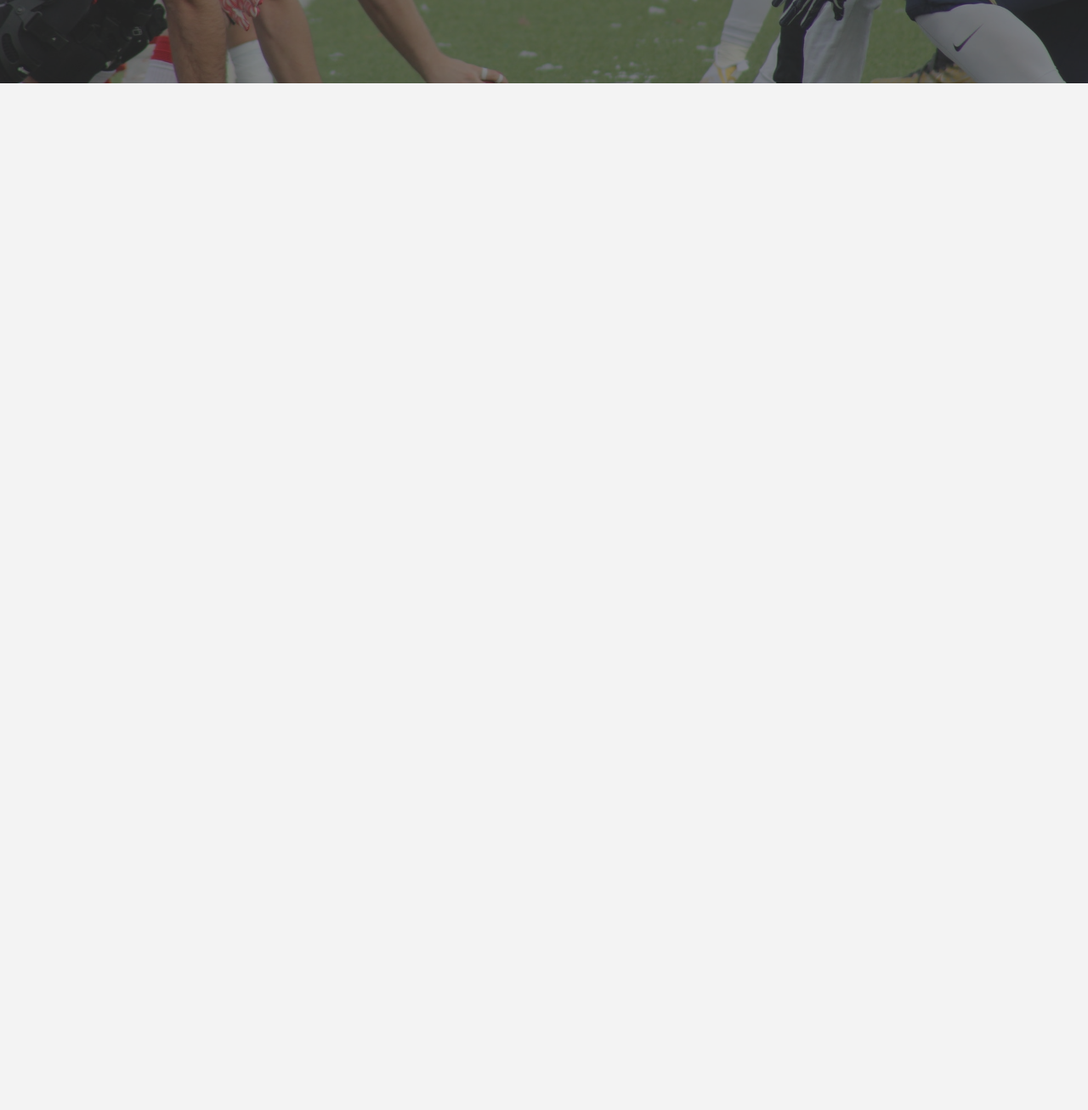
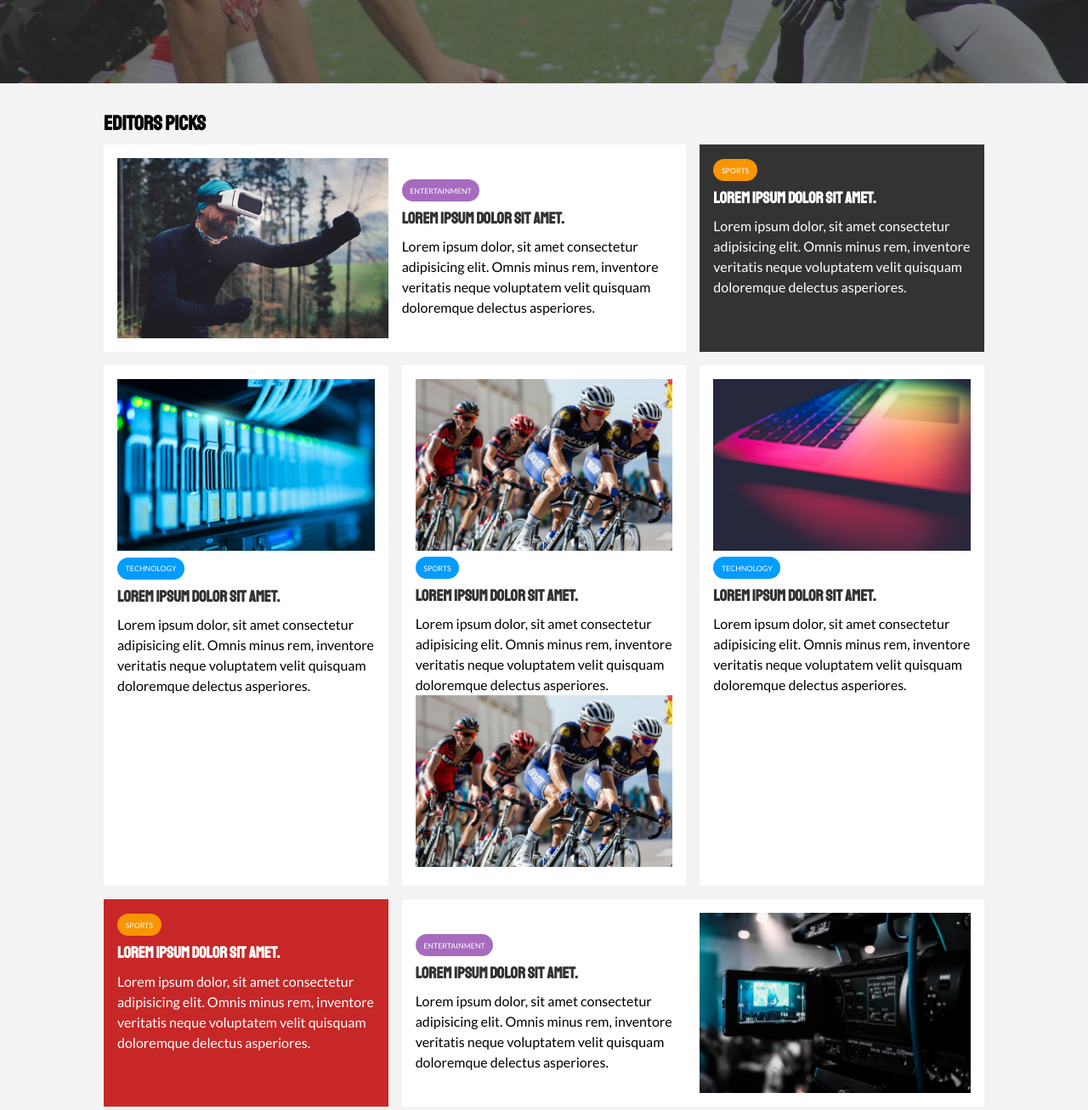
Before and after one commit to Franencabo/NewGridWebsite, a plain HTML site: page index.html in a window 1280 px wide. Shown: the part 440-1746 px from the top of the page at 85% size. Before the commit the page ends 800 px from the top, so only its background shows below. Drawn offline with Linux system fonts and the light colour scheme.

Commit message:
Home Article Grids

```diff
--- a/css/style.css
+++ b/css/style.css
@@ -94,6 +94,40 @@ h1, h2, h3, h4, h5, h6 {
     width: 100%;
     text-align: center;
 }
+.card{
+    background: #fff;
+    padding: 1rem;
+}
+
+.bg-dark{
+    background: var(--dark-color);
+    color: #fff;
+}
+.bg-primary{
+    background: var(--primary-color);
+    color: #fff;
+}
+.bg-secondary{
+    background: var(--secondary-color);
+    color: #fff;
+}
+
+.clr-white{
+    color: white !important;
+}
+
+.p-1{ padding: 1.5rem }
+.p-2{ padding: 2rem }
+.p-3{ padding: 3rem }
+
+
+.py-1{ padding: 1.5rem 0 }
+.py-2{ padding: 2rem 0 }
+.py-3{ padding: 3rem 0 }
+
+
+
+
 
 /* Navigation */
 #main-nav {
@@ -174,3 +208,23 @@ h1, h2, h3, h4, h5, h6 {
 #showcase .showcase-content p {
     margin-bottom: 1rem;
 }
+
+/* Home Articles */
+#home-articles .articles-container {
+    display: grid;
+    grid-template-columns: repeat(3, 1fr);
+    grid-gap: 1rem;
+}
+
+#home-articles .articles-container > *:first-child ,
+#home-articles .articles-container > *:last-child {
+    display: grid;
+    grid-template-columns: repeat(2, 1fr);
+    grid-gap: 1rem;
+    align-items: center;
+    grid-column: 1/ span 2;
+}
+
+#home-articles .articles-container > *:last-child{
+    grid-column: 2 / span 2;
+}
--- a/index.html
+++ b/index.html
@@ -1,18 +1,21 @@
 <!DOCTYPE html>
 <html lang="en">
+
 <head>
     <meta charset="UTF-8">
     <meta http-equiv="X-UA-Compatible" content="IE=edge">
     <meta name="viewport" content="width=device-width, initial-scale=1.0">
-    <link rel="stylesheet" href="https://use.fontawesome.com/releases/v5.15.4/css/all.css" integrity="sha384-DyZ88mC6Up2uqS4h/KRgHuoeGwBcD4Ng9SiP4dIRy0EXTlnuz47vAwmeGwVChigm" crossorigin="anonymous">
+    <link rel="stylesheet" href="https://use.fontawesome.com/releases/v5.15.4/css/all.css"
+        integrity="sha384-DyZ88mC6Up2uqS4h/KRgHuoeGwBcD4Ng9SiP4dIRy0EXTlnuz47vAwmeGwVChigm" crossorigin="anonymous">
     <link rel="preconnect" href="https://fonts.googleapis.com">
-<link rel="preconnect" href="https://fonts.gstatic.com" crossorigin>
-<link href="https://fonts.googleapis.com/css2?family=Lato&family=Staatliches&display=swap" rel="stylesheet">
+    <link rel="preconnect" href="https://fonts.gstatic.com" crossorigin>
+    <link href="https://fonts.googleapis.com/css2?family=Lato&family=Staatliches&display=swap" rel="stylesheet">
     <link rel="stylesheet" href="css/style.css">
     <link rel="stylesheet" media="screen and (max-width: 768px)" href="css/mobile.css">
     <link rel="shortcut icon" type="image/x-icon" href="favicon.ico">
     <title>NewsGrid | Latest News</title>
 </head>
+
 <body>
     <nav id="main-nav">
         <div class="container">
@@ -38,11 +41,100 @@
                 <div class="showcase-content">
                     <div class="category category-sports">Sports</div>
                     <h1>Some Sports Article</h1>
-                    <p>Lorem ipsum, dolor sit amet consectetur adipisicing elit. Nam vitae accusantium dolores, pariatur eum ullam fugit natus, sed voluptatibus quia, sint adipisci eaque consectetur distinctio dolor nostrum quasi dolore rem?</p>
+                    <p>Lorem ipsum, dolor sit amet consectetur adipisicing elit. Nam vitae accusantium dolores, pariatur
+                        eum ullam fugit natus, sed voluptatibus quia, sint adipisci eaque consectetur distinctio dolor
+                        nostrum quasi dolore rem?</p>
                     <a href="article.html" class="btn btn-primary">Read More</a>
                 </div>
             </div>
         </div>
     </header>
+
+
+    <!-- Home Articles -->
+    <section id="home-articles" class="py-2">
+        <div class="container">
+            <h2>Editors Picks</h2>
+            <div class="articles-container">
+                <article class="card">
+                    <img src="/image/articles/ent1.jpg" alt="">
+                    <div>
+                        <div class="category category-ent">Entertainment</div>
+                        <h3>
+                            <a href="article.html">Lorem ipsum dolor sit amet.</a>
+                        </h3>
+                        <p>Lorem ipsum dolor, sit amet consectetur adipisicing elit. Omnis minus rem, inventore
+                            veritatis neque voluptatem velit quisquam doloremque delectus asperiores.</p>
+                    </div>
+                </article>
+                <article class="card bg-dark">
+                    <div>
+                        <div class="category category-sports">Sports</div>
+                        <h3 class="clr-white">
+                            <a  class="clr-white" href="article.html">Lorem ipsum dolor sit amet.</a>
+                        </h3>
+                        <p>Lorem ipsum dolor, sit amet consectetur adipisicing elit. Omnis minus rem, inventore
+                            veritatis neque voluptatem velit quisquam doloremque delectus asperiores.</p>
+                    </div>
+                </article>
+                <article class="card">
+                    <img src="/image/articles/tech1.jpg" alt="">
+                    <div>
+                        <div class="category category-tech">Technology</div>
+                        <h3>
+                            <a href="article.html">Lorem ipsum dolor sit amet.</a>
+                        </h3>
+                        <p>Lorem ipsum dolor, sit amet consectetur adipisicing elit. Omnis minus rem, inventore
+                            veritatis neque voluptatem velit quisquam doloremque delectus asperiores.</p>
+                    </div>
+                </article>
+                <article class="card">
+                    <img src="/image/articles/sports1.jpg" alt="">
+                    <div>
+                        <div class="category category-tech">Sports</div>
+                        <h3>
+                            <a href="article.html">Lorem ipsum dolor sit amet.</a>
+                        </h3>
+                        <p>Lorem ipsum dolor, sit amet consectetur adipisicing elit. Omnis minus rem, inventore
+                            veritatis neque voluptatem velit quisquam doloremque delectus asperiores.</p>
+                        <img src="/image/articles/sports1.jpg" alt="">
+                    </div>
+                </article>
+                <article class="card">
+                    <img src="/image/articles/tech2.jpg" alt="">
+                    <div>
+                        <div class="category category-tech">Technology</div>
+                        <h3>
+                            <a href="article.html">Lorem ipsum dolor sit amet.</a>
+                        </h3>
+                        <p>Lorem ipsum dolor, sit amet consectetur adipisicing elit. Omnis minus rem, inventore
+                            veritatis neque voluptatem velit quisquam doloremque delectus asperiores.</p>
+                    </div>
+                </article>
+                <article class="card bg-primary">
+                    <div>
+                        <div class="category category-sports">Sports</div>
+                        <h3>
+                            <a class="clr-white" href="article.html">Lorem ipsum dolor sit amet.</a>
+                        </h3>
+                        <p>Lorem ipsum dolor, sit amet consectetur adipisicing elit. Omnis minus rem, inventore
+                            veritatis neque voluptatem velit quisquam doloremque delectus asperiores.</p>
+                    </div>
+                </article>
+                <article class="card">
+                    <div>
+                        <div class="category category-ent">Entertainment</div>
+                        <h3>
+                            <a href="article.html">Lorem ipsum dolor sit amet.</a>
+                        </h3>
+                        <p>Lorem ipsum dolor, sit amet consectetur adipisicing elit. Omnis minus rem, inventore
+                            veritatis neque voluptatem velit quisquam doloremque delectus asperiores.</p>
+                    </div>
+                    <img src="/image/articles/ent2.jpg" alt="">
+                </article>
+            </div>
+        </div>
+    </section>
 </body>
+
 </html>
```
